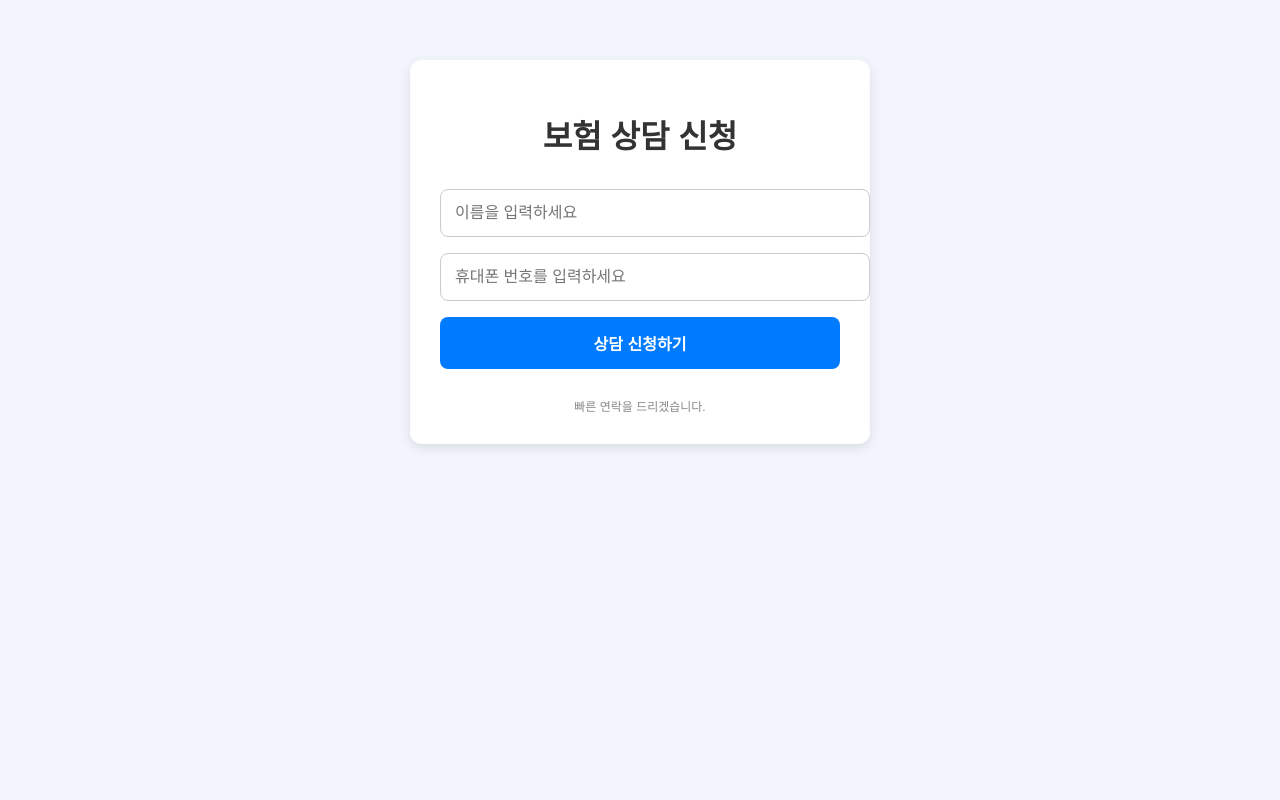
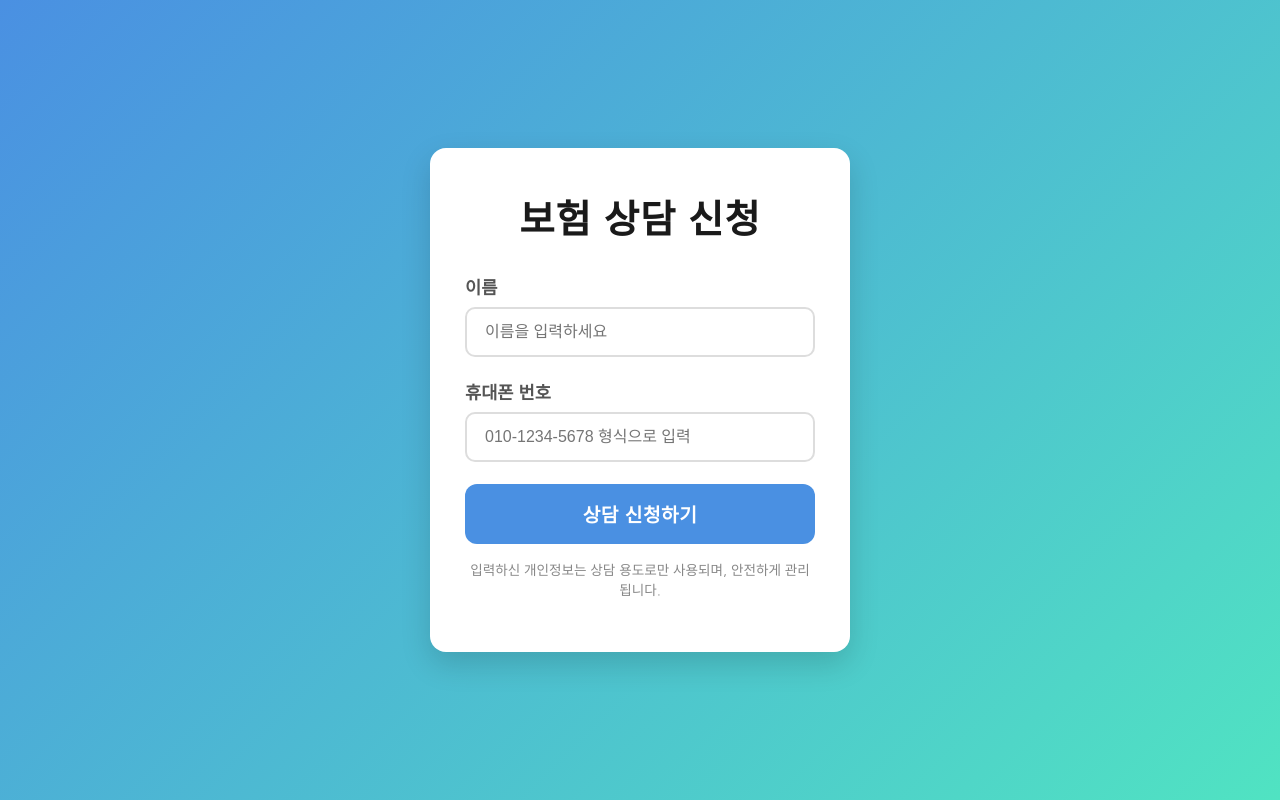
Before and after one commit to hwanggueseon/insurance-consult, a Flask app: page / in a window 1280 px wide. Run offline with Flask 3, Linux system fonts and the light colour scheme.

Commit message:
디자인: 상담 신청 및 완료 화면 새 디자인 적용

```diff
--- a/templates/index.html
+++ b/templates/index.html
@@ -1,73 +1,135 @@
 <!DOCTYPE html>
 <html lang="ko">
 <head>
-  <meta charset="UTF-8">
-  <meta name="viewport" content="width=device-width, initial-scale=1">
+  <meta charset="UTF-8" />
+  <meta name="viewport" content="width=device-width, initial-scale=1" />
   <title>보험 상담 신청</title>
+  <link href="https://fonts.googleapis.com/css2?family=Nanum+Gothic&display=swap" rel="stylesheet" />
   <style>
+    * {
+      box-sizing: border-box;
+    }
     body {
-      font-family: 'Noto Sans KR', sans-serif;
-      background: #f2f6fc;
+      font-family: 'Nanum Gothic', sans-serif;
+      background: linear-gradient(135deg, #4a90e2, #50e3c2);
+      min-height: 100vh;
       margin: 0;
-      padding: 0;
+      display: flex;
+      justify-content: center;
+      align-items: center;
+      padding: 20px;
     }
-
     .container {
-      max-width: 400px;
-      margin: 60px auto;
-      background: white;
-      padding: 30px;
+      background: #fff;
+      border-radius: 16px;
+      box-shadow: 0 12px 30px rgba(0,0,0,0.15);
+      max-width: 420px;
+      width: 100%;
+      padding: 40px 35px;
+      color: #333;
+      transition: transform 0.3s ease;
+    }
+    .container:hover {
+      transform: translateY(-6px);
+      box-shadow: 0 18px 40px rgba(0,0,0,0.2);
+    }
+    h1 {
+      margin: 0 0 30px;
+      font-weight: 800;
+      font-size: 2.4rem;
+      text-align: center;
+      color: #1a1a1a;
+      letter-spacing: 1px;
+    }
+    label {
+      display: block;
+      font-weight: 600;
+      margin-bottom: 8px;
+      font-size: 1.1rem;
+      color: #555;
+    }
+    input[type="text"],
+    input[type="tel"] {
+      width: 100%;
+      padding: 14px 18px;
+      margin-bottom: 22px;
+      border: 2px solid #ddd;
+      border-radius: 10px;
+      font-size: 1rem;
+      transition: border-color 0.3s ease;
+      outline: none;
+    }
+    input[type="text"]:focus,
+    input[type="tel"]:focus {
+      border-color: #4a90e2;
+      box-shadow: 0 0 8px rgba(74, 144, 226, 0.5);
+    }
+    button {
+      width: 100%;
+      background: #4a90e2;
+      color: #fff;
+      border: none;
+      padding: 16px 0;
+      font-size: 1.2rem;
+      font-weight: 700;
       border-radius: 12px;
-      box-shadow: 0 4px 12px rgba(0,0,0,0.1);
+      cursor: pointer;
+      letter-spacing: 0.5px;
+      transition: background-color 0.3s ease;
     }
-
-    h1 {
+    button:hover {
+      background: #357abd;
+    }
+    .footer-text {
+      margin-top: 15px;
+      font-size: 0.85rem;
+      color: #888;
       text-align: center;
-      color: #333;
-      margin-bottom: 24px;
+      user-select: none;
     }
-
-    input, button {
-      width: 100%;
-      padding: 14px;
-      margin: 8px 0;
-      border-radius: 8px;
-      border: 1px solid #ccc;
-      font-size: 16px;
-    }
-
-    button {
-      background-color: #007BFF;
-      color: white;
-      font-weight: bold;
-      border: none;
-      transition: 0.3s;
-      cursor: pointer;
-    }
-
-    button:hover {
-      background-color: #0056b3;
-    }
-
-    .footer {
-      text-align: center;
-      margin-top: 20px;
-      font-size: 12px;
-      color: #888;
+    @media (max-width: 480px) {
+      .container {
+        padding: 30px 25px;
+      }
+      h1 {
+        font-size: 2rem;
+      }
+      button {
+        font-size: 1.1rem;
+      }
     }
   </style>
 </head>
 <body>
   <div class="container">
     <h1>보험 상담 신청</h1>
-    <form method="POST" action="/submit">
-      <input type="text" name="name" placeholder="이름을 입력하세요" required>
-      <input type="tel" name="phone" placeholder="휴대폰 번호를 입력하세요" required>
+    <form action="/submit" method="post" autocomplete="off">
+      <label for="name">이름</label>
+      <input
+        type="text"
+        id="name"
+        name="name"
+        placeholder="이름을 입력하세요"
+        required
+        minlength="2"
+        maxlength="30"
+      />
+
+      <label for="phone">휴대폰 번호</label>
+      <input
+        type="tel"
+        id="phone"
+        name="phone"
+        placeholder="010-1234-5678 형식으로 입력"
+        pattern="^\d{3}-\d{4}-\d{4}$"
+        required
+      />
+
       <button type="submit">상담 신청하기</button>
     </form>
-    <div class="footer">
-      빠른 연락을 드리겠습니다.
-    </div>
+    <p class="footer-text">
+      입력하신 개인정보는 상담 용도로만 사용되며, 안전하게 관리됩니다.
+    </p>
   </div>
 </body>
 </html>
```
Also changed, not shown: templates/complete.html (+61 -29 lines).
